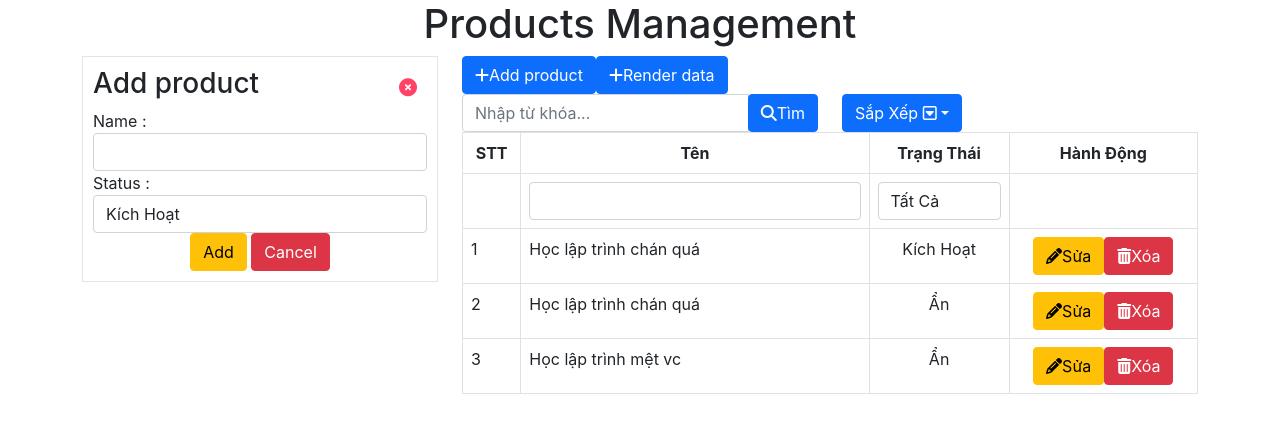
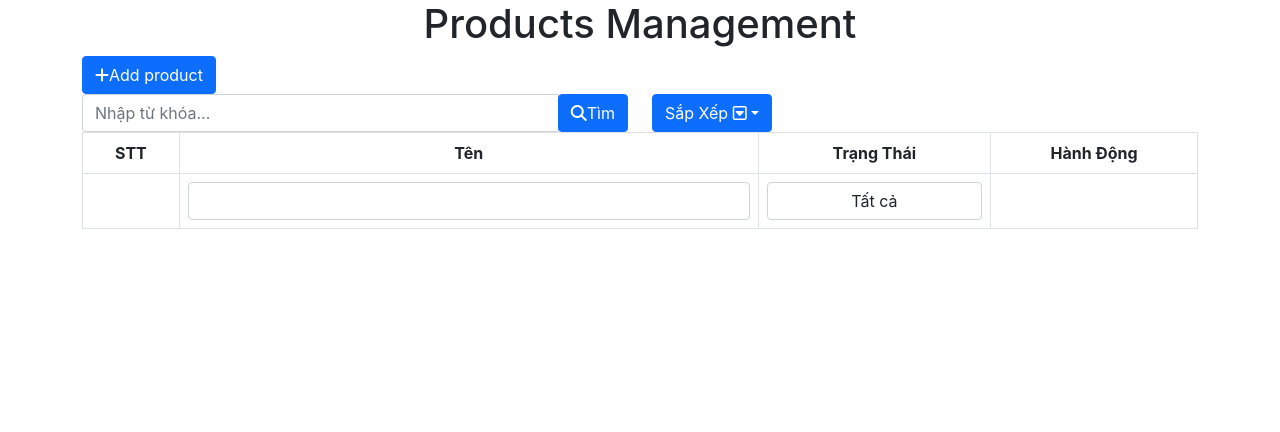
Before and after one commit to thanhit23/learning-ReactJs-Redux, a React (Create React App) app: page / in a window 1280 px wide. Shown: the top 432 px of the page. Built offline with nearby package versions, Linux system fonts and the light colour scheme.

Commit message:
[feature] edit product

```diff
--- a/package.json
+++ b/package.json
@@ -6,6 +6,7 @@
     "@testing-library/jest-dom": "^5.16.4",
     "@testing-library/react": "^13.3.0",
     "@testing-library/user-event": "^13.5.0",
+    "classnames": "^2.3.1",
     "lodash": "^4.17.21",
     "react": "^18.2.0",
     "react-dom": "^18.2.0",
--- a/src/App.js
+++ b/src/App.js
@@ -1,16 +1,17 @@
 import React, { Component } from 'react';
-import { uniqueId } from 'lodash';
 import './App.css';
 import TaskForm from './Components/TackForm';
 import Control from './Components/Control';
 import TaskList from './Components/TaskList';
+import cl from 'classnames';
 
 class App extends Component {
   constructor(props) {
     super(props);
     this.state = {
       data: [],
-      disForm: true,
+      disForm: false,
+      editForm: null,
     }
   }
 
@@ -21,30 +22,10 @@ class App extends Component {
     }
   }
 
-  generateData = () => {
-    const data = [
-      {
-        id: Number(uniqueId()),
-        name: 'Học lập trình chán quá',
-        status: true,
-      },
-      {
-        id: Number(uniqueId()),
-        name: 'Học lập trình chán quá',
-        status: false,
-      },
-      {
-        id: Number(uniqueId()),
-        name: 'Học lập trình mệt vc',
-        status: false,
-      }
-    ]
+  toggleForm = () => {
+    this.setState({ disForm: !this.state.disForm })
+  }
 
-    localStorage.setItem('data', JSON.stringify(data));
-  }
-  handleForm() {
-    this.setState({ disForm: !this.state.disForm })
-  };
   handleAddData = (datas) => {
     const { name, status } = datas;
     const { data } = this.state;
@@ -54,13 +35,61 @@ class App extends Component {
       status,
     }
     data.push(db)
-    this.setState({ data });
+    this.setState({ ...this.state, data});
+
     localStorage.setItem('data', JSON.stringify(data));
-    this.handleForm();
+    this.toggleForm();
   }
+
+  updateStatus = (id) => {
+    const { data } = this.state;
+    const index = this.findProductById(id);
+    if (index !== null) {
+      data[index].status = !data[index].status;
+    }
+    this.setState({ data })
+    localStorage.setItem('data', JSON.stringify(data))
+  }
+
+  editProduct = (id) => {
+    const { data } = this.state;
+    const index = this.findProductById(id);
+    const editForm = data[index]
+    this.setState({ editForm, disForm: true });
+    console.log(editForm);
+    if (index === '') {
+      console.log(index);
+    } else {
+      console.log(index, 'index');
+    }
+  }
+
+  deleteProduct = (id) => {
+    const { data } = this.state;
+    const index = this.findProductById(id);
+    if (index !== null) {
+      data.splice(index, 1);
+    }
+    this.setState({ data , disForm: false})
+    localStorage.setItem('data', JSON.stringify(data))
+  }
+
+  findProductById = (id) => {
+    const { data } = this.state;
+    let result = null;
+    data.forEach((value, index) => {
+      if (value.id === id) {
+        result = index;
+      }
+    })
+
+    return result;
+  }
+
   render() {
-    const { data, disForm } = this.state;
-    const element = disForm ? <TaskForm closeForm={() => this.handleForm()} handleAddData={this.handleAddData} /> : '';
+    const { data, disForm, editForm } = this.state;
+    const element = disForm ? <TaskForm toggleForm={this.toggleForm} handleAddData={this.handleAddData} editProduct={editForm} /> : '';
+    const colShowProductForm = disForm ? '8' : '12';
     return (
       <div className="container">
         <div className="text-center">
@@ -70,17 +99,19 @@ class App extends Component {
           <div className={ disForm ? "col-md-4 col-lg-4" : "" }>
             { element }
           </div>
-          <div className={ disForm ? "col-md-8 col-lg-8" : "col-md-12 col-lg-12"}>
-            <button type="button" className="btn btn-primary" onClick={() => this.handleForm()}>
+          <div className={cl([`col-md-${colShowProductForm}`], [`col-lg-${colShowProductForm}`])}>
+            <button type="button" className="btn btn-primary" onClick={this.toggleForm}>
               <i className="fa fa-plus mr-5" />Add product
-            </button>
-            <button type="button" className="btn btn-primary" onClick={this.generateData()}>
-              <i className="fa fa-plus mr-5" />Render data
             </button>
             <Control />
             <div className="row mt-15">
               <div className="col-xs-12 col-sm-12 col-md-12 col-lg-12">
-                <TaskList data={ data } />
+                <TaskList
+                  data={ data }
+                  updateStatus={ this.updateStatus }
+                  deleteProduct={ this.deleteProduct }
+                  editProduct={ this.editProduct }
+                />
               </div>
             </div>
           </div>
--- /dev/null
+++ b/src/Components/SelectInput.js
@@ -0,0 +1,12 @@
+import React, { Component } from 'react';
+
+class SelectInput extends Component {
+  render() {
+    const { index, data: { title } } = this.props;
+    return (
+      <option value={ index } {...this.props.data}>{ title }</option>
+    )
+  }
+}
+
+export default SelectInput;
--- a/src/Components/TackForm.js
+++ b/src/Components/TackForm.js
@@ -8,36 +8,52 @@ class TaskForm extends Component {
       id: null,
       name: '',
       status: true,
+      edit: null,
     }
   }
-  closeForm = () => {
-    this.props.closeForm();
+  componentWillMount() {
+    const { editProduct } = this.props;
+    if (editProduct) {
+      const { id, name, status } = editProduct
+      this.setState({
+        id,
+        name,
+        status,
+      })
+    };
   }
-  handleForm = event => {
-    const {target: { name, value } } = event;
+  toggleForm = () => {
+    console.log(this.editProduct());
+    this.props.toggleForm();
+  }
+
+  editProduct = () => {
+
+    console.log(this.state.id);
+    // console.log(this.props.editProduct(), 'this.props.editProduct()');;
+  }
+  changeValueInput = event => {
+    const { target: { name, value } } = event;
     this.setState({
       [name]: value,
     })
   }
-  // onSubmit = (e) => {
-  //   e.preventDefault();
-  // }
   addProduct = () => {
     this.props.handleAddData(this.state)
-    this.cancel();
+    this.cancelValueInput();
   }
-  cancel = () => {
+  cancelValueInput = () => {
     this.setState({ name: '', status: true});
   }
   render() {
+    console.log(this.state, 'this.state');
     return (
       <div className="panel panel-warning">
         <div className="panel-heading">
-          <h3 className="panel-title">Add product</h3>
-          <i className="fa-solid fa-circle-xmark" onClick={ this.closeForm }></i>
+          <h3 className="panel-title">{ (this.state.id !== null) ? 'Update product' : 'Add product' }</h3>
+          <i className="fa-solid fa-circle-xmark" onClick={ this.toggleForm }></i>
         </div>
         <div className="panel-body">
-          {/* <form onSubmit={ this.onSubmit }> */}
           <div className="form-group">
             <label>Name :</label>
             <input
@@ -45,7 +61,7 @@ class TaskForm extends Component {
               className="form-control"
               name="name"
               value={this.state.name}
-                onChange={this.handleForm}
+              onChange={this.changeValueInput}
             />
           </div>
           <label>Status :</label>
@@ -54,7 +70,7 @@ class TaskForm extends Component {
             required="required"
             name="status"
             value={this.state.status}
-              onChange={this.handleForm}
+            onChange={this.changeValueInput}
           >
             <option value={true}>Kích Hoạt</option>
             <option value={false}>Ẩn</option>
@@ -63,16 +79,15 @@ class TaskForm extends Component {
             <button
               type="submit"
               className="btn btn-warning"
-                onClick={this.addProduct}
+              onClick={(this.state.id !== null) ? this.addProduct : this.editProduct}
             >Add</button>
           &nbsp;
             <button
               type="submit"
               className="btn btn-danger"
-                onClick={this.cancel}
+              onClick={this.cancelValueInput}
             >Cancel</button>
           </div>
-          {/* </form> */}
         </div>
       </div>
     )
--- a/src/Components/TaskItem.js
+++ b/src/Components/TaskItem.js
@@ -1,6 +1,20 @@
 import React, { Component } from 'react';
+import cl from 'classnames';
 
 class TaskItem extends Component {
+
+  deleteProduct = () => {
+    const { data: { id } } = this.props;
+    this.props.deleteProduct(id);
+  }
+  editProduct = () => {
+    const { data: { id } } = this.props;
+    this.props.editProduct(id)
+  }
+  updateStatus = () => {
+    const { data: { id } } = this.props;
+    this.props.updateStatus(id)
+  }
   render() {
     const { data, index } = this.props;
     return (
@@ -8,15 +22,15 @@ class TaskItem extends Component {
         <td>{ index + 1 }</td>
         <td>{ data.name }</td>
         <td className="text-center">
-          <span className="label label-success">
+          <span className={cl('btn', {'btn-success': data.status, 'btn-danger': !data.status})} onClick={ this.updateStatus }>
           { data.status ? 'Kích Hoạt' : 'Ẩn' }
           </span>
         </td>
         <td className="text-center">
-          <button type="button" className="btn btn-warning">
+          <button type="button" className="btn btn-warning" onClick={ this.editProduct } data-name="edit">
             <span className="fa fa-pencil mr-5" />Sửa
-          </button>
-          <button type="button" className="btn btn-danger">
+          </button>&nbsp;
+          <button type="button" className="btn btn-danger" onClick={ this.deleteProduct } data-name="delete">
             <span className="fa fa-trash mr-5" />Xóa
           </button>
         </td>
--- a/src/Components/TaskList.js
+++ b/src/Components/TaskList.js
@@ -1,12 +1,37 @@
 import React, { Component } from 'react';
 import TaskItem from './TaskItem';
+import SelectInput from './SelectInput';
 
 class TaskList extends Component {
   render() {
     const { data } = this.props;
     const itemElement = data.map((item, index) => {
       return (
-        <TaskItem key={index} data={ item } index={ index }/>
+        <TaskItem
+          key={ index }
+          data={ item }
+          index={ index }
+          updateStatus={ this.props.updateStatus }
+          deleteProduct={ this.props.deleteProduct }
+          editProduct={ this.props.editProduct }
+        />
+      )
+    })
+    const dataSelect = [
+      {
+        title: 'Tất cả',
+        className: 'btn'
+      },
+      {
+        title: 'Ẩn',
+      },
+      {
+        title: 'Kích Hoạt',
+      }
+    ]
+    const selectInputElement = dataSelect.map((data, index) => {
+      return (
+        <SelectInput key={index} data={ data } index={ index }/>
       )
     })
     return (
@@ -27,9 +52,7 @@ class TaskList extends Component {
             </td>
             <td>
               <select className="form-control">
-                <option value={-1}>Tất Cả</option>
-                <option value={0}>Ẩn</option>
-                <option value={1}>Kích Hoạt</option>
+                { selectInputElement }
               </select>
             </td>
             <td />
```
Also changed, not shown: 1 other file (tests, documents, lock files or other folders). Lines whose indentation alone changed are shown as unchanged.
